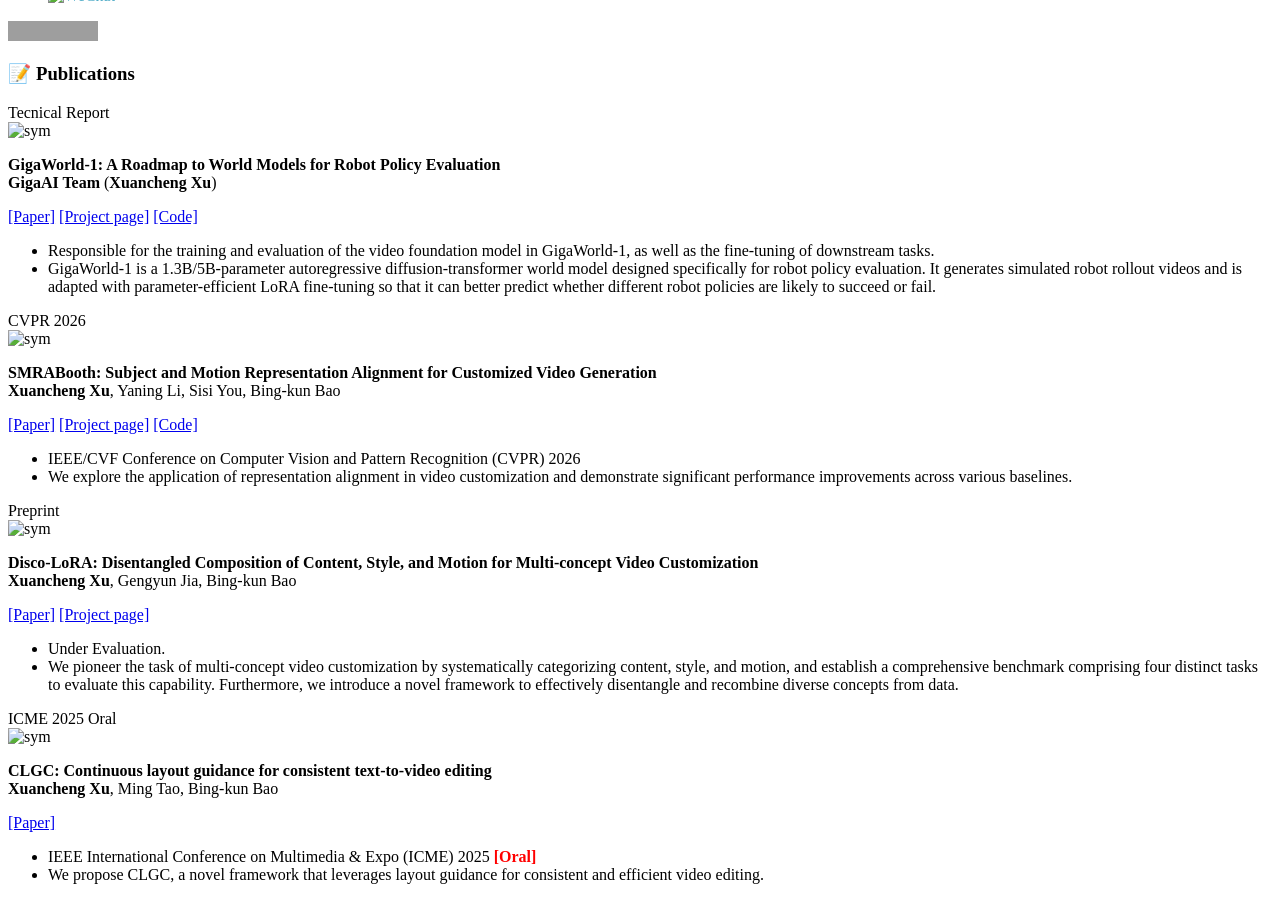
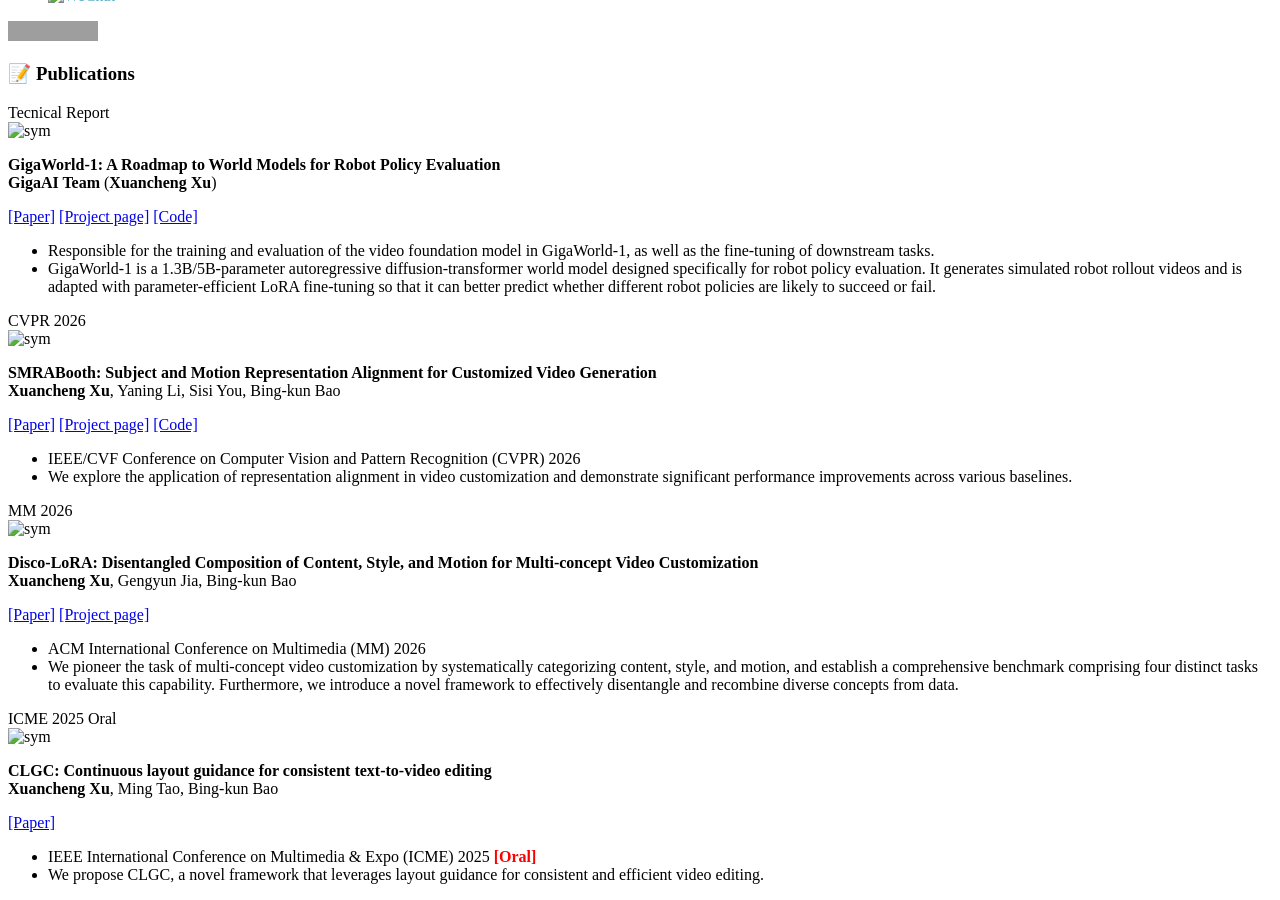
Before and after one commit to xuxuancheng0208/xuxuancheng0208.github.io, a Jekyll site: the page built from _pages/includes/pub.md, in a window 1280 px wide and 900 px high, scrolled down 720 px. Built offline with Jekyll 4.4.1, drawn with Linux system fonts in a browser that asks for light colours; our own code applies the rules of GitHub Pages for plain Markdown files; grey boxes are pictures that could not be loaded.

Commit message:
Initial commit

```diff
--- a/_pages/includes/pub.md
+++ b/_pages/includes/pub.md
@@ -31,7 +31,7 @@
 </div>
 </div>
 
-<div class='paper-box'><div class='paper-box-image'><div><div class="badge">Preprint</div><img src='images/papers/Disco-LoRA.png' alt="sym" width="100%"></div></div>
+<div class='paper-box'><div class='paper-box-image'><div><div class="badge">MM 2026</div><img src='images/papers/Disco-LoRA.png' alt="sym" width="100%"></div></div>
 <div class='paper-box-text' markdown="1">
 
 **Disco-LoRA: Disentangled Composition of Content, Style, and Motion for Multi-concept Video Customization** \\
@@ -40,7 +40,7 @@
 [[Paper]](https://arxiv.org/pdf/2606.26668)
 [[Project page]](https://discolora.github.io/)
 
-- Under Evaluation.
+- ACM International Conference on Multimedia (MM) 2026
 - We pioneer the task of multi-concept video customization by systematically categorizing content, style, and motion, and establish a comprehensive benchmark comprising four distinct tasks to evaluate this capability. Furthermore, we introduce a novel framework to effectively disentangle and recombine diverse concepts from data.
 </div>
 </div>
```
Also changed, not shown: _pages/includes/news.md (+2 -1 lines).
